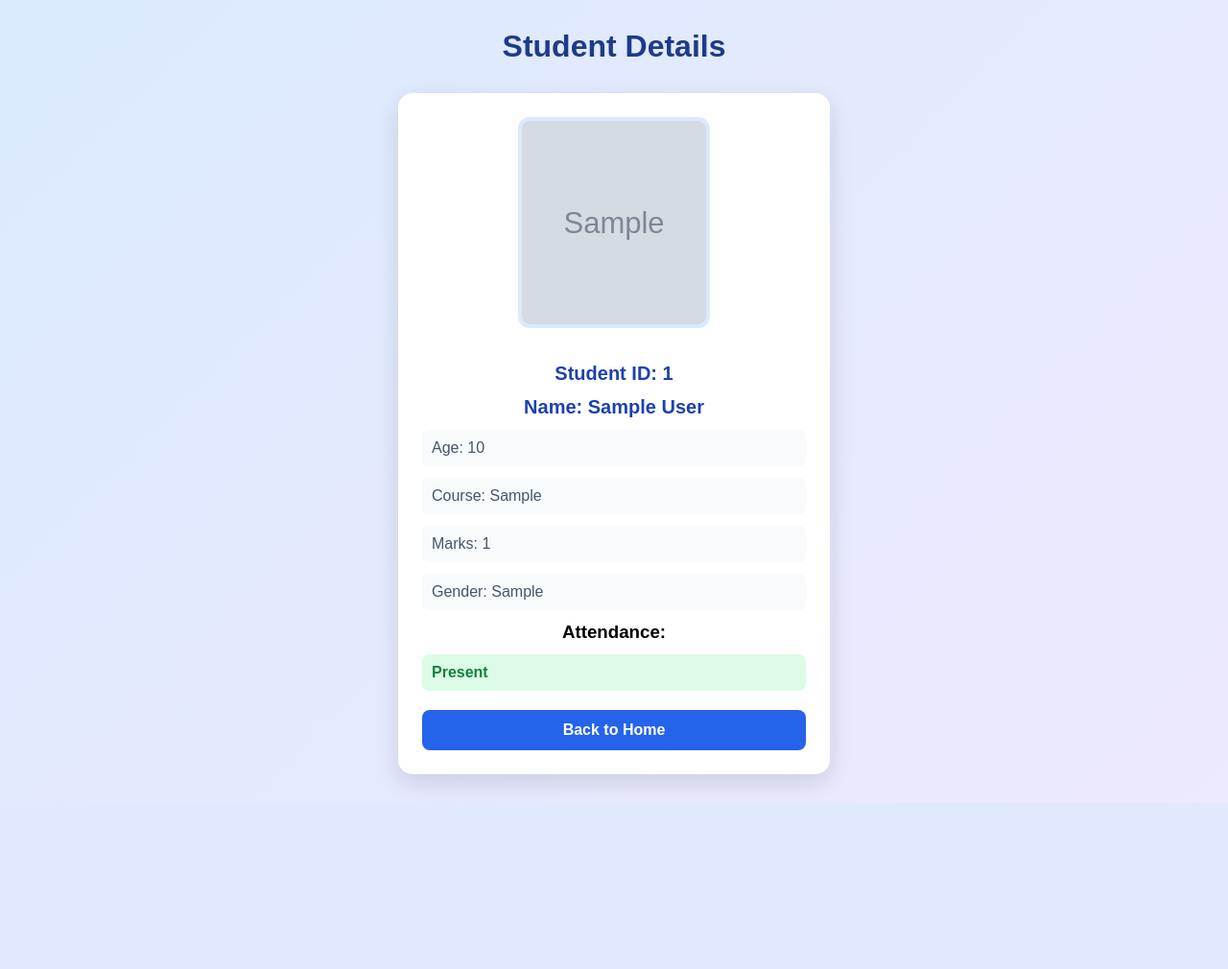
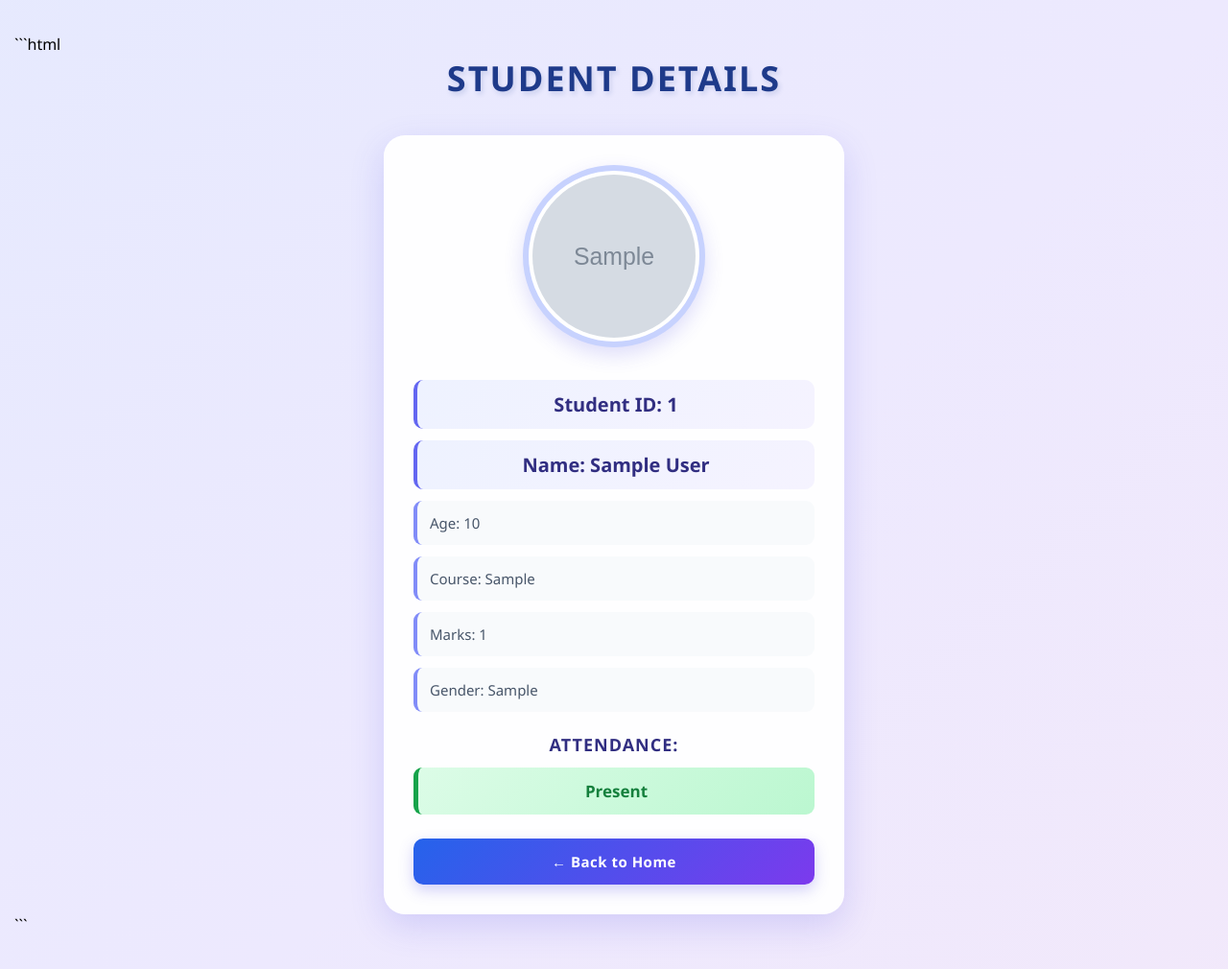
Before and after one commit to likhithanagadivya/Student-Management-System, a FastAPI app: page /students/1 in a window 1280 px wide. Shown: the whole page at 96% size. Before the commit the page ends 837 px from the top, so only its background shows below. Run offline with FastAPI, Linux system fonts and the light colour scheme; tables that the repository leaves empty hold one stand-in row (values such as "Sample post"); grey boxes marked "Sample" are stand-in pictures.

Commit message:
Improve student details page CSS design

````diff
--- a/templates/student_details.html
+++ b/templates/student_details.html
@@ -1,4 +1,4 @@
-
+```html
 <!DOCTYPE html>
 <html lang="en">
 
@@ -16,100 +16,210 @@
         }
 
         body {
-            font-family: Arial, sans-serif;
-            background: linear-gradient(135deg, #dbeafe, #ede9fe);
+            font-family: 'Segoe UI', Arial, sans-serif;
+            background: linear-gradient(135deg, #dbeafe, #ede9fe, #fce7f3);
+            background-size: 300% 300%;
+            animation: backgroundMove 10s ease infinite;
             min-height: 100vh;
-            padding: 30px 15px;
+            padding: 35px 15px;
+        }
+
+        @keyframes backgroundMove {
+            0% {
+                background-position: 0% 50%;
+            }
+
+            50% {
+                background-position: 100% 50%;
+            }
+
+            100% {
+                background-position: 0% 50%;
+            }
         }
 
         h1 {
             text-align: center;
             color: #1e3a8a;
-            font-size: 32px;
-            margin-bottom: 30px;
+            font-size: 36px;
+            margin-bottom: 35px;
+            text-transform: uppercase;
+            letter-spacing: 2px;
+            text-shadow: 2px 3px 5px rgba(30, 58, 138, 0.15);
+            animation: slideDown 0.8s ease;
+        }
+
+        @keyframes slideDown {
+            from {
+                opacity: 0;
+                transform: translateY(-25px);
+            }
+
+            to {
+                opacity: 1;
+                transform: translateY(0);
+            }
         }
 
         .card {
             width: 100%;
-            max-width: 450px;
+            max-width: 480px;
             margin: auto;
-            background: white;
-            padding: 25px;
-            border-radius: 15px;
-            box-shadow: 0 8px 25px rgba(0, 0, 0, 0.12);
+            background: rgba(255, 255, 255, 0.92);
+            padding: 30px;
+            border-radius: 22px;
+            border: 1px solid rgba(255, 255, 255, 0.8);
+            box-shadow: 0 12px 35px rgba(79, 70, 229, 0.18);
             text-align: center;
-            transition: 0.3s;
+            transition: all 0.4s ease;
+            animation: cardAppear 0.8s ease;
+        }
+
+        @keyframes cardAppear {
+            from {
+                opacity: 0;
+                transform: translateY(35px) scale(0.95);
+            }
+
+            to {
+                opacity: 1;
+                transform: translateY(0) scale(1);
+            }
         }
 
         .card:hover {
-            transform: translateY(-5px);
+            transform: translateY(-8px);
+            box-shadow: 0 20px 45px rgba(79, 70, 229, 0.25);
         }
 
         .card img {
-            width: 200px;
-            height: 220px;
+            width: 190px;
+            height: 190px;
             object-fit: cover;
-            border-radius: 12px;
-            border: 4px solid #dbeafe;
-            margin-bottom: 20px;
+            border-radius: 50%;
+            border: 6px solid #c7d2fe;
+            padding: 4px;
+            background: white;
+            margin-bottom: 22px;
+            box-shadow: 0 8px 20px rgba(79, 70, 229, 0.18);
+            transition: all 0.4s ease;
+        }
+
+        .card img:hover {
+            transform: scale(1.08) rotate(3deg);
+            border-color: #7c3aed;
         }
 
         .card h2 {
-            color: #1e40af;
+            color: #312e81;
             font-size: 20px;
             margin: 12px 0;
+            padding: 12px;
+            background: linear-gradient(135deg, #eef2ff, #f5f3ff);
+            border-radius: 10px;
+            border-left: 4px solid #6366f1;
+            transition: all 0.3s ease;
+        }
+
+        .card h2:hover {
+            background: #e0e7ff;
+            transform: translateX(5px);
         }
 
         .card p {
             color: #475569;
-            font-size: 16px;
+            font-size: 15px;
             margin: 12px 0;
-            padding: 10px;
+            padding: 13px;
             background: #f8fafc;
-            border-radius: 7px;
+            border-radius: 9px;
+            border-left: 4px solid #818cf8;
             text-align: left;
+            transition: all 0.3s ease;
+        }
+
+        .card p:hover {
+            background: #eef2ff;
+            transform: translateX(5px);
+        }
+
+        .card h3 {
+            color: #312e81;
+            font-size: 18px;
+            margin-top: 22px;
+            margin-bottom: 10px;
+            text-transform: uppercase;
+            letter-spacing: 1px;
         }
 
         .present {
-            background: #dcfce7 !important;
+            background: linear-gradient(135deg, #dcfce7, #bbf7d0) !important;
             color: #15803d !important;
             font-weight: bold;
+            border-left: 5px solid #16a34a !important;
+            text-align: center !important;
+            font-size: 17px !important;
         }
 
         .absent {
-            background: #fee2e2 !important;
+            background: linear-gradient(135deg, #fee2e2, #fecaca) !important;
             color: #dc2626 !important;
             font-weight: bold;
+            border-left: 5px solid #dc2626 !important;
+            text-align: center !important;
+            font-size: 17px !important;
         }
 
         .card a {
             display: block;
             width: 100%;
-            padding: 12px;
-            margin-top: 20px;
-            background: #2563eb;
+            padding: 14px;
+            margin-top: 25px;
+            background: linear-gradient(135deg, #2563eb, #7c3aed);
             color: white;
             text-decoration: none;
-            border-radius: 8px;
+            border-radius: 10px;
             font-weight: bold;
-            transition: 0.3s;
+            font-size: 15px;
+            letter-spacing: 0.5px;
+            box-shadow: 0 6px 15px rgba(79, 70, 229, 0.25);
+            transition: all 0.4s ease;
         }
 
         .card a:hover {
-            background: #1d4ed8;
+            background: linear-gradient(135deg, #7c3aed, #2563eb);
+            transform: translateY(-4px);
+            box-shadow: 0 10px 22px rgba(79, 70, 229, 0.35);
+        }
+
+        .card a:active {
+            transform: scale(0.97);
         }
 
         @media (max-width: 500px) {
+            body {
+                padding: 20px 12px;
+            }
+
             h1 {
                 font-size: 25px;
             }
 
             .card {
-                padding: 18px;
+                padding: 22px 18px;
             }
 
             .card img {
-                max-width: 100%;
+                width: 160px;
+                height: 160px;
+            }
+
+            .card h2 {
+                font-size: 17px;
+            }
+
+            .card p {
+                font-size: 14px;
             }
         }
     </style>
@@ -147,9 +257,10 @@
 
         {% endif %}
 
-        <a href="/">Back to Home</a>
+        <a href="/">← Back to Home</a>
 
     </div>
 
 </body>
 </html>
+```
````
